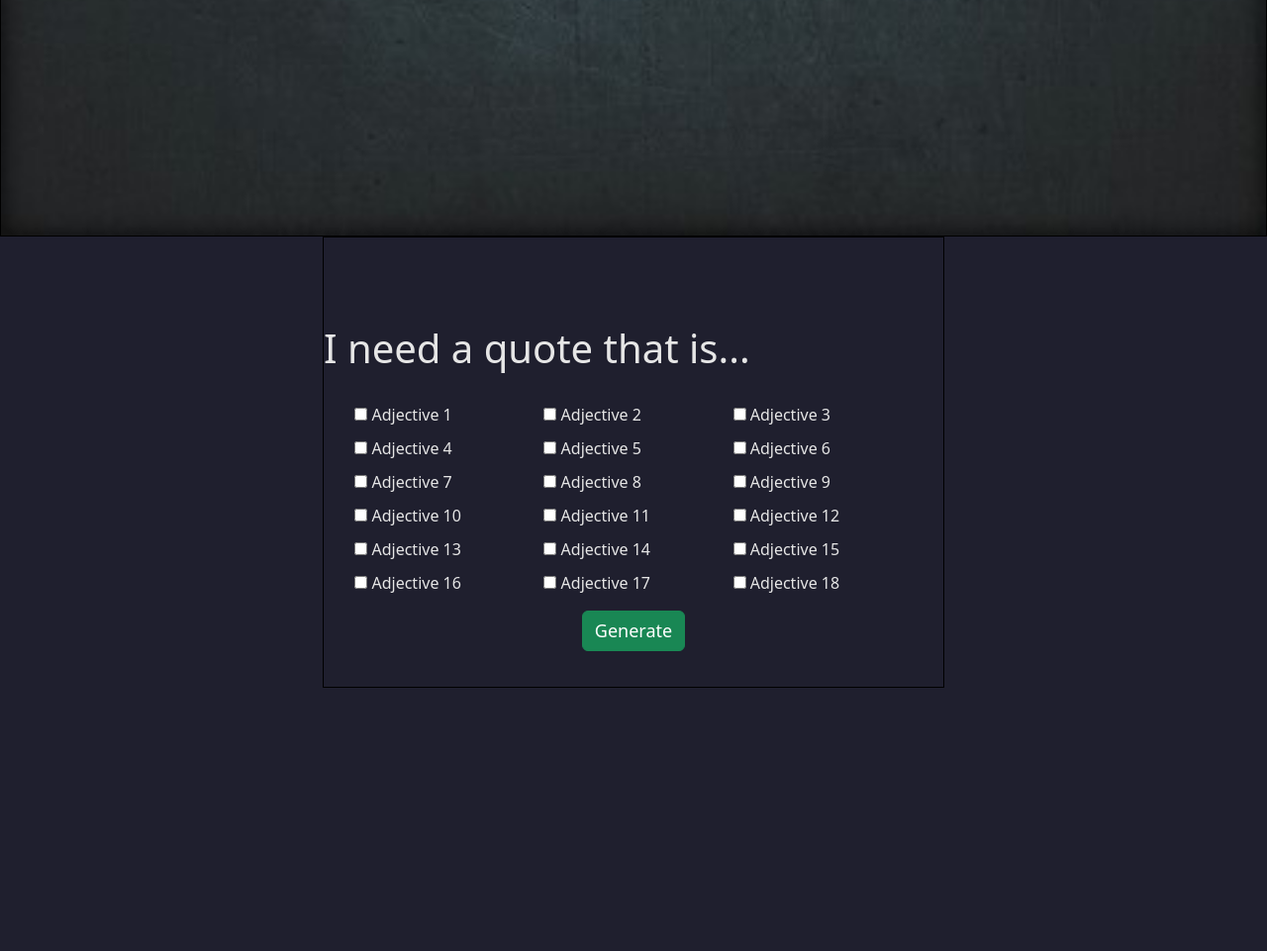
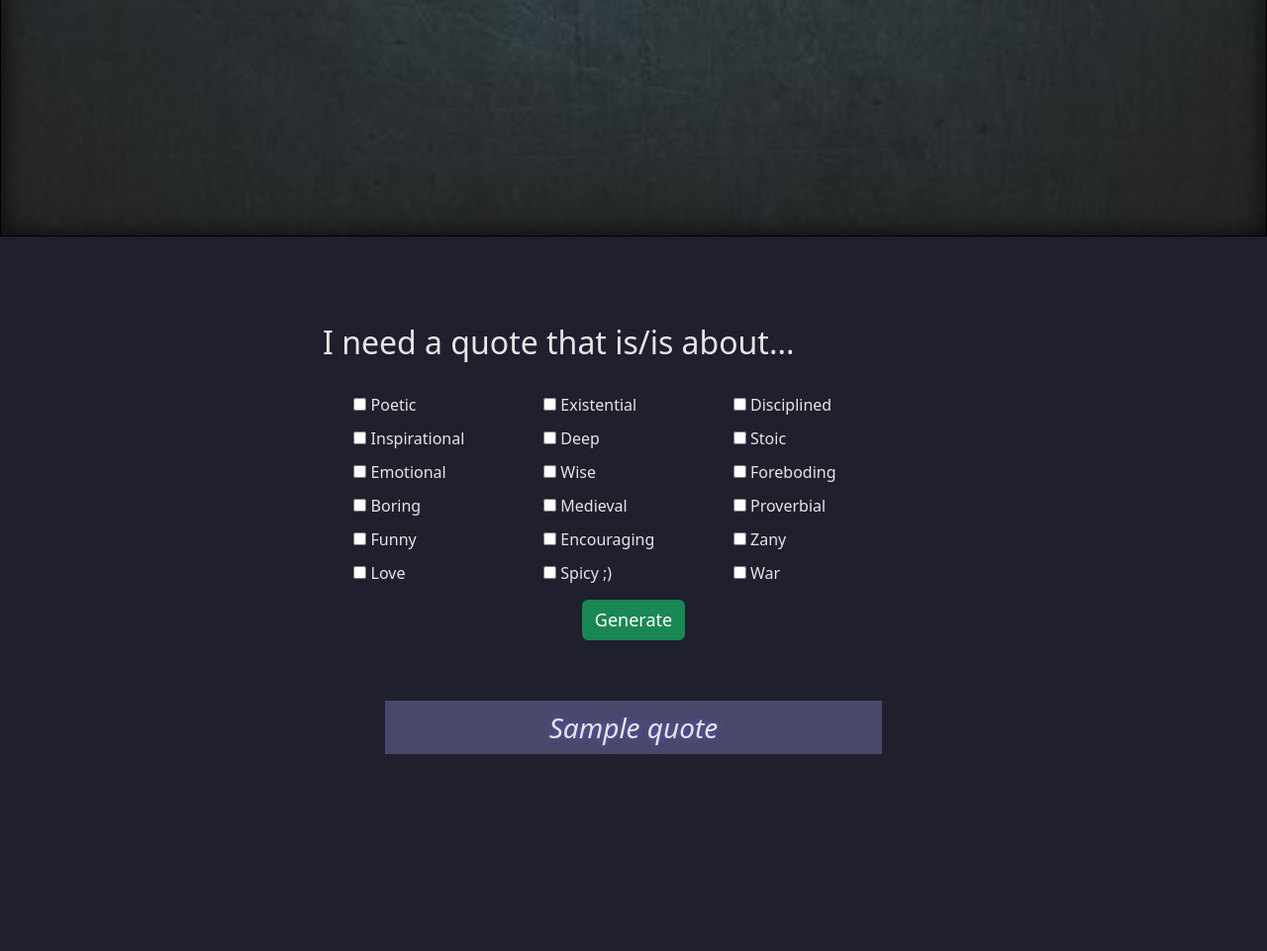
Before and after one commit to AJ-Boyd/AiyamQuotes, a Python web app: template generator/templates/index.html in a window 1280 px wide. Shown: the part 561-1522 px from the top of the page at 99% size. Run offline with Jinja, Linux system fonts and the light colour scheme; the template is opened without the code that fills it: most values are stand-ins (such as "Sample title", 1, 10 or a date in 2020); some libraries are stand-ins or nearby versions.

Commit message:
current working version

```diff
--- a/generator/static/style.css
+++ b/generator/static/style.css
@@ -52,7 +52,7 @@ html, body{
 }
 #generator-container{
     width: 50%;
-    border: 1px solid black;
+    /* border: 1px solid black; */
     margin: auto;
     padding-top: 7%;
 }
@@ -68,7 +68,17 @@ html, body{
 display: flex;
 align-items: center;
 }
-
 .checkbox-form input[type="checkbox"] {
 margin-right: 10px;
 }
+
+#quote{
+    width: 80%;
+    margin: 0 auto;
+    font-size: 28px;
+    text-align: center;
+    text-shadow: 0px 0px 10px #5b5bd3;
+    font-style: italic;
+    background-color: #48486a;
+    padding: 1%;
+}
--- a/generator/templates/index.html
+++ b/generator/templates/index.html
@@ -17,7 +17,7 @@
             <div class="container-fluid">
                 <ul class="navbar-nav me-auto">
                     <li class="nav-item"><a class="nav-link" href="/">About</a></li>
-                    <li class="nav-item"><a class="nav-link" href="/">Quotes</a></li>
+                    <li class="nav-item"><a class="nav-link" href="#middle">Quotes</a></li>
                 </ul>
             </div>
         </nav>
@@ -33,30 +33,32 @@
     </div>
     <div id="middle" class="container-fluid">
         <div id="generator-container">
-            <h1>I need a quote that is...</h1>
-            <form method="POST" id="adj-form">
-                <label><input type="checkbox" onclick="limitAdj();" name="adjective" value="adjective1"> Adjective 1</label>
-                <label><input type="checkbox" onclick="limitAdj();" name="adjective" value="adjective2"> Adjective 2</label>
-                <label><input type="checkbox" onclick="limitAdj();" name="adjective" value="adjective3"> Adjective 3</label>
-                <label><input type="checkbox" onclick="limitAdj();" name="adjective" value="adjective4"> Adjective 4</label>
-                <label><input type="checkbox" onclick="limitAdj();" name="adjective" value="adjective5"> Adjective 5</label>
-                <label><input type="checkbox" onclick="limitAdj();" name="adjective" value="adjective6"> Adjective 6</label>
-                <label><input type="checkbox" onclick="limitAdj();" name="adjective" value="adjective7"> Adjective 7</label>
-                <label><input type="checkbox" onclick="limitAdj();" name="adjective" value="adjective8"> Adjective 8</label>
-                <label><input type="checkbox" onclick="limitAdj();" name="adjective" value="adjective9"> Adjective 9</label>
-                <label><input type="checkbox" onclick="limitAdj();" name="adjective" value="adjective10"> Adjective 10</label>
-                <label><input type="checkbox" onclick="limitAdj();" name="adjective" value="adjective11"> Adjective 11</label>
-                <label><input type="checkbox" onclick="limitAdj();" name="adjective" value="adjective12"> Adjective 12</label>
-                <label><input type="checkbox" onclick="limitAdj();" name="adjective" value="adjective13"> Adjective 13</label>
-                <label><input type="checkbox" onclick="limitAdj();" name="adjective" value="adjective14"> Adjective 14</label>
-                <label><input type="checkbox" onclick="limitAdj();" name="adjective" value="adjective15"> Adjective 15</label>
-                <label><input type="checkbox" onclick="limitAdj();" name="adjective" value="adjective16"> Adjective 16</label>
-                <label><input type="checkbox" onclick="limitAdj();" name="adjective" value="adjective17"> Adjective 17</label>
-                <label><input type="checkbox" onclick="limitAdj();" name="adjective" value="adjective18"> Adjective 18</label>
+            <h2>I need a quote that is/is about...</h2>
+            <form action="/submit" method="POST" id="adj-form">
+                <label><input type="checkbox" onclick="limitAdj();" name="adjective" value="Poetic"> Poetic</label>
+                <label><input type="checkbox" onclick="limitAdj();" name="adjective" value="Existential"> Existential</label>
+                <label><input type="checkbox" onclick="limitAdj();" name="adjective" value="Discipline"> Disciplined</label>
+                <label><input type="checkbox" onclick="limitAdj();" name="adjective" value="Inspirational"> Inspirational</label>
+                <label><input type="checkbox" onclick="limitAdj();" name="adjective" value="Deep"> Deep</label>
+                <label><input type="checkbox" onclick="limitAdj();" name="adjective" value="Stoicism"> Stoic</label>
+                <label><input type="checkbox" onclick="limitAdj();" name="adjective" value="Emotional"> Emotional</label>
+                <label><input type="checkbox" onclick="limitAdj();" name="adjective" value="Wisdom"> Wise</label>
+                <label><input type="checkbox" onclick="limitAdj();" name="adjective" value="Foreboding"> Foreboding</label>
+                <label><input type="checkbox" onclick="limitAdj();" name="adjective" value="Boredom"> Boring</label>
+                <label><input type="checkbox" onclick="limitAdj();" name="adjective" value="Medieval"> Medieval</label>
+                <label><input type="checkbox" onclick="limitAdj();" name="adjective" value="Proverbial"> Proverbial</label>
+                <label><input type="checkbox" onclick="limitAdj();" name="adjective" value="aFunny"> Funny</label>
+                <label><input type="checkbox" onclick="limitAdj();" name="adjective" value="Encouraging"> Encouraging</label>
+                <label><input type="checkbox" onclick="limitAdj();" name="adjective" value="Zany"> Zany</label>
+                <label><input type="checkbox" onclick="limitAdj();" name="adjective" value="Peace and love"> Love</label>
+                <label><input type="checkbox" onclick="limitAdj();" name="adjective" value="Graphically sexual and horny for humans"> Spicy ;)</label>
+                <label><input type="checkbox" onclick="limitAdj();" name="adjective" value="Unnecessary amounts of violence and gore"> War</label>
                 <br>
 
                 <button type="submit" id="generate-btn" class="btn btn-success">Generate</button>
             </form>
+            <br>
+            <div id="quote">{{ quote }}</div>
         </div>
     </div>
     <script type="text/javascript" src="{{ url_for('static', filename='script.js') }}"></script>
```
Also changed, not shown: generator/generate_quote.py (+32 -1 lines), generator/routes.py (+23 -9 lines).
